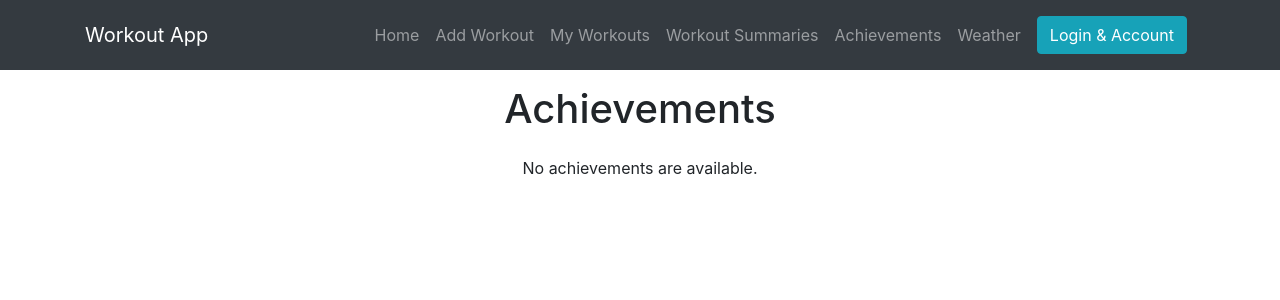
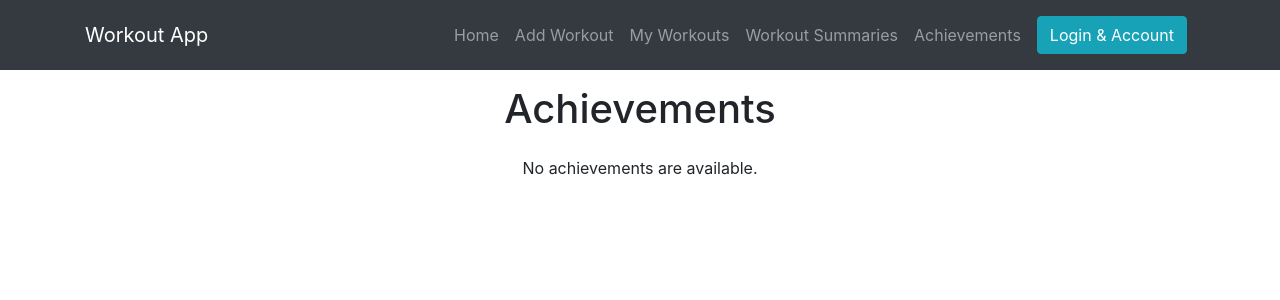
Before and after one commit to calrh007/project-a-07-personal-copy, a Django app: page /achievements/ in a window 1280 px wide. Shown: the top 300 px of the page. Run offline with Django 3.2, Linux system fonts and the light colour scheme; the visitor is signed in with stand-in values (Sample User, id 1); data comes from the database, SQL or seed files in the repository; data that the repository does not hold is empty.

Commit message:
removed main weather page

```diff
--- a/workout_app/templates/workout_app/base.html
+++ b/workout_app/templates/workout_app/base.html
@@ -50,9 +50,11 @@
                 <a class="nav-link" href="{% url 'achievements' %}">Achievements</a>
               </li>
 
+              {% comment %}
               <li class="nav-item">
                 <a class="nav-link" href="{% url 'weather' %}">Weather</a>
               </li>
+              {% endcomment %}
 
               <li class="nav-item">
                 <a class="nav-link" href="{% url 'login' %}"><button class="btn btn-info">Login & Account</button></a>
--- a/workout_app/urls.py
+++ b/workout_app/urls.py
@@ -22,5 +22,6 @@ urlpatterns = [
     path('workout_linked_list/', views.workoutLinkedListView, name='workout_linked_list'),
     path('workout_summary/', views.workoutSummary, name='workout_summary'),
     path('achievements/', views.achievementsView, name='achievements'),
-    path('weather/', views.weather, name='weather'),
-] + static(settings.MEDIA_URL, document_root=settings.MEDIA_ROOT)
+    # path('weather/', views.weather, name='weather'),
+ ]
+ # + static(settings.MEDIA_URL, document_root=settings.MEDIA_ROOT)
--- a/workout_app/views.py
+++ b/workout_app/views.py
@@ -376,36 +376,36 @@ def newWorkoutTypeCount(request):
         form = WorkoutTypeCountForm()
     return render(request, 'workout_app/add_workout_type_count.html', {'form': form})
 
-def weather(request):
-    # url = 'http://api.openweathermap.org/data/2.5/weather?q={}&units=imperial&appid=4b11880620bbfa64946645fe86d99eb5'
-    # city = 'Charlottesville'
-    # city_weather = requests.get(url.format(city)).json()
+# def weather(request):
+#     # url = 'http://api.openweathermap.org/data/2.5/weather?q={}&units=imperial&appid=4b11880620bbfa64946645fe86d99eb5'
+#     # city = 'Charlottesville'
+#     # city_weather = requests.get(url.format(city)).json()
 
-    url = 'http://api.openweathermap.org/data/2.5/weather?zip={},us&units=imperial&appid=4b11880620bbfa64946645fe86d99eb5'
+#     url = 'http://api.openweathermap.org/data/2.5/weather?zip={},us&units=imperial&appid=4b11880620bbfa64946645fe86d99eb5'
 
-    cities = City.objects.all()
+#     cities = City.objects.all()
 
-    if request.method == 'POST':
-        form = CityForm(request.POST)
-        if form not in cities:
-            form.save()
+#     if request.method == 'POST':
+#         form = CityForm(request.POST)
+#         if form not in cities:
+#             form.save()
 
-    form = CityForm()
+#     form = CityForm()
 
-    weather_stats = []
+#     weather_stats = []
 
-    for city in cities:
-        city_weather = requests.get(url.format(city)).json()
+#     for city in cities:
+#         city_weather = requests.get(url.format(city)).json()
 
-        current_weather = {
-            'city' : city_weather['name'],
-            'temperature' : city_weather['main']['temp'],
-            'description' : city_weather['weather'][0]['description'],
-            'icon' : city_weather['weather'][0]['icon']
-        }
+#         current_weather = {
+#             'city' : city_weather['name'],
+#             'temperature' : city_weather['main']['temp'],
+#             'description' : city_weather['weather'][0]['description'],
+#             'icon' : city_weather['weather'][0]['icon']
+#         }
 
-        weather_stats.append(current_weather)
+#         weather_stats.append(current_weather)
 
-    context = {'weather_stats' : weather_stats, 'form' : form}
+#     context = {'weather_stats' : weather_stats, 'form' : form}
 
-    return render(request, 'workout_app/weather.html', context)
+#     return render(request, 'workout_app/weather.html', context)
```
